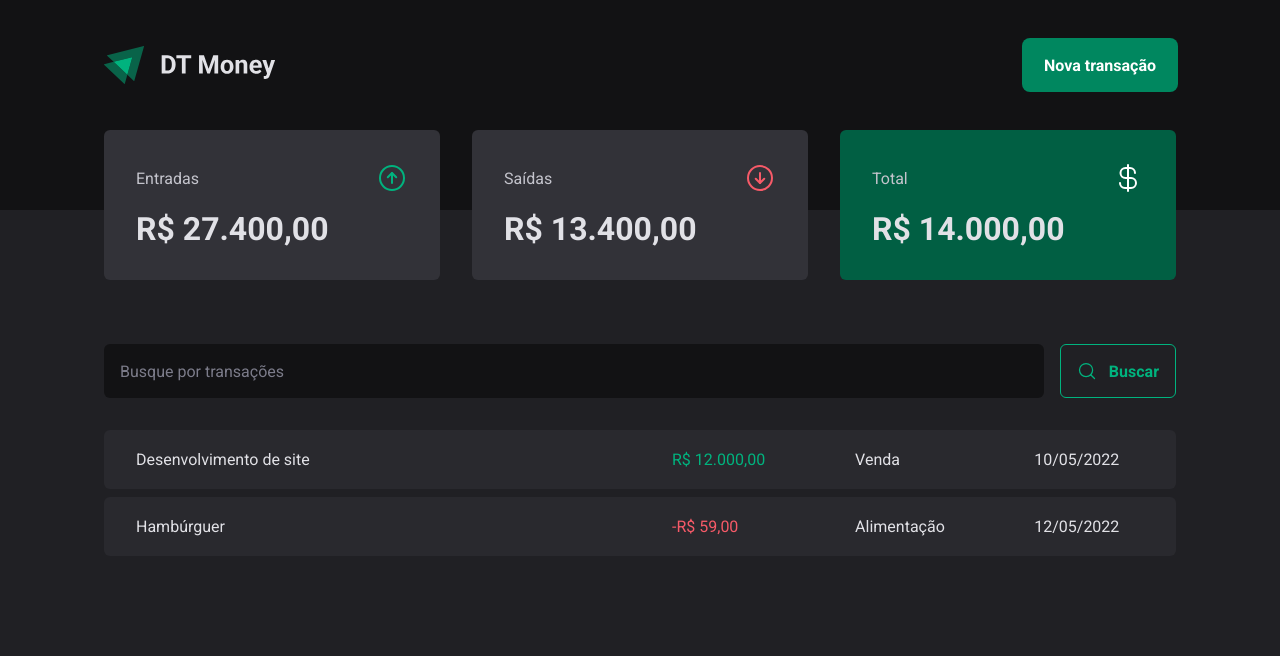
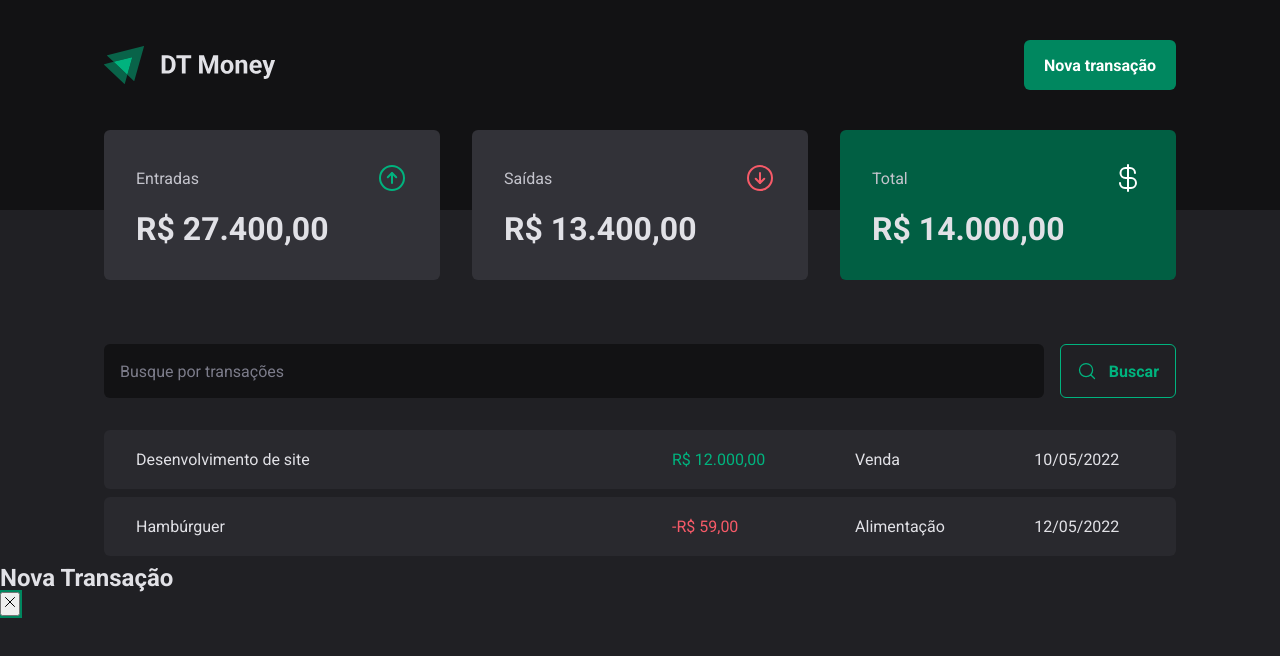
Before and after one commit to vitorsemidio-dev/dt-money-vite, a React (Vite) app: page / in a window 1280 px wide. Both pictures are taken after a click on the button "Nova transação". Shown: the top 656 px of the page. Built offline with nearby package versions, Linux system fonts and the light colour scheme.

Commit message:
chore: open dialog when click in button

```diff
--- a/package.json
+++ b/package.json
@@ -9,6 +9,7 @@
     "preview": "vite preview"
   },
   "dependencies": {
+    "@radix-ui/react-dialog": "^1.0.0",
     "phosphor-react": "^1.4.1",
     "react": "^18.2.0",
     "react-dom": "^18.2.0",
--- a/src/components/Header/index.tsx
+++ b/src/components/Header/index.tsx
@@ -1,4 +1,6 @@
 import { HeaderContainer, HeaderContent, NewTransactionButton } from "./styles";
+import * as Dialog from "@radix-ui/react-dialog";
+import { X } from "phosphor-react";
 
 import logoImg from "../../assets/logo.svg";
 
@@ -8,7 +10,23 @@
       <HeaderContent>
         <img src={logoImg} alt="" />
 
-        <NewTransactionButton>Nova transação</NewTransactionButton>
+        <Dialog.Root>
+          <Dialog.Trigger asChild>
+            <NewTransactionButton>Nova transação</NewTransactionButton>
+          </Dialog.Trigger>
+
+          <Dialog.Portal>
+            <Dialog.Overlay />
+
+            <Dialog.Content>
+              <Dialog.Title>Nova Transação</Dialog.Title>
+
+              <Dialog.Close>
+                <X />
+              </Dialog.Close>
+            </Dialog.Content>
+          </Dialog.Portal>
+        </Dialog.Root>
       </HeaderContent>
     </HeaderContainer>
   );
```
Also changed, not shown: 2 other files (tests, documents, lock files or other folders).
